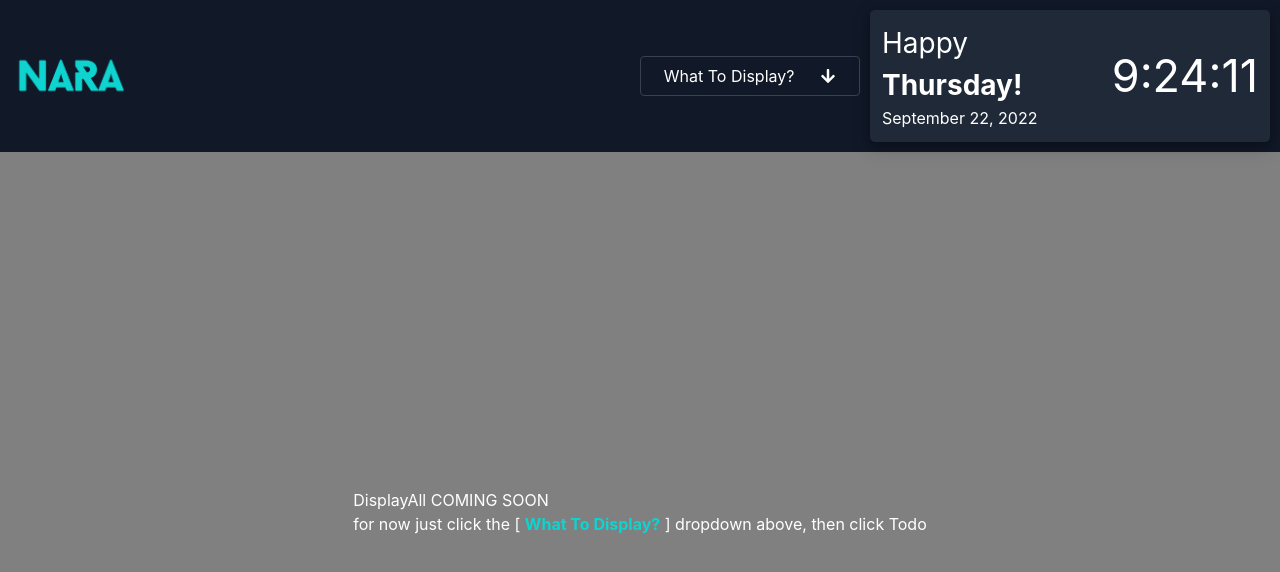
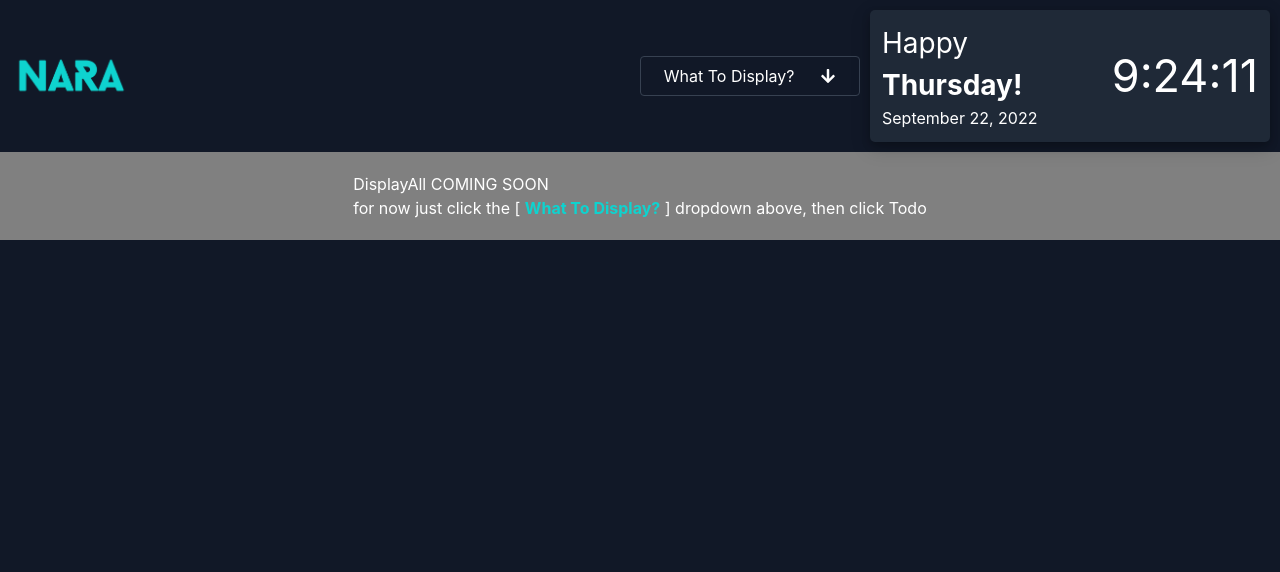
Before and after one commit to Keemchard/NARA, a React (Create React App) app: page / in a window 1280 px wide. Shown: the top 572 px of the page. Built offline with nearby package versions, Linux system fonts and the light colour scheme.

Commit message:
fix styles

```diff
--- a/src/App.tsx
+++ b/src/App.tsx
@@ -11,7 +11,7 @@ function App() {
     <div className="main-con h-[auto] bg-[#111827]">
       <MainHeader />
       {/* <hr className="mr-[10px] ml-[10px] bg-[#374151]" /> */}
-      <div className="content bg-[gray] h-[90vh] flex items-center justify-center">
+      <div className="content bg-[gray] h-[auto] pt-[20px] pb-[20px] flex items-center justify-center">
         <Routes>
           <Route path="/" element={<DisplayAll />} />
           <Route path="/todo" element={<TodoDash />} />
--- a/src/components/Todo.tsx
+++ b/src/components/Todo.tsx
@@ -81,7 +81,7 @@ const Todo = ({ todos, deleteTodo, saveEdit, doneTodo }: TodolistMod) => {
         </div>
       ) : (
         <div className="flex items-center justify-between">
-          <div className="flex w-[60%]">
+          <div className="flex w-[60%] text-left">
             <input
               className="bg-[#1F2937]"
               type="checkbox"
```
